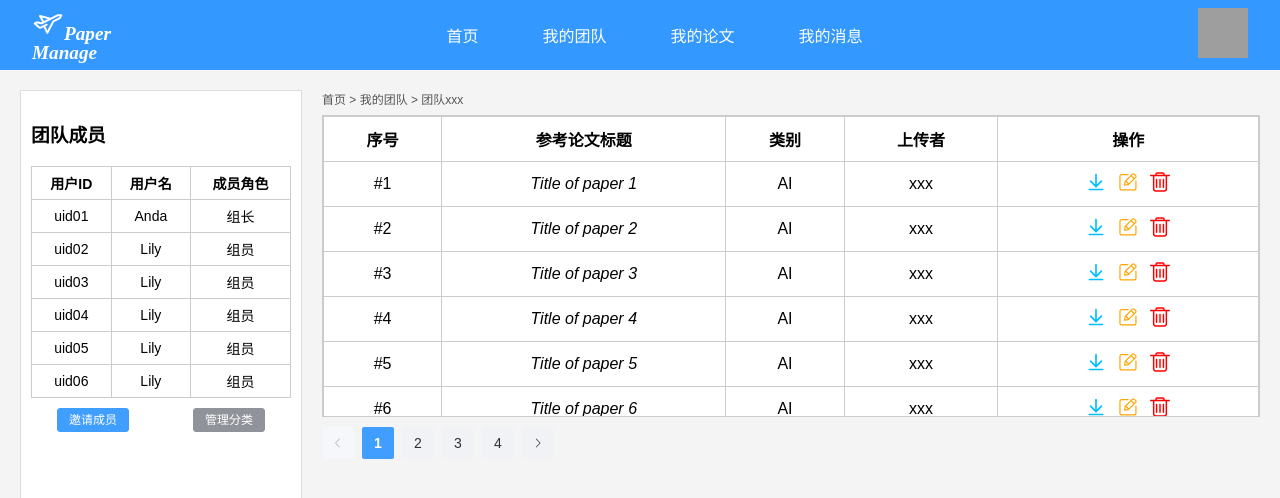
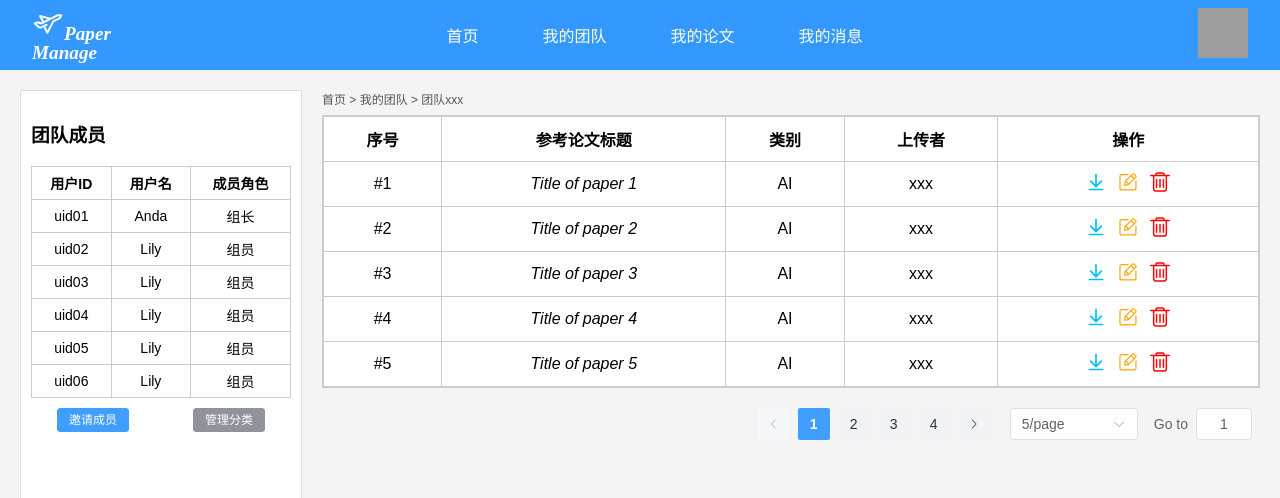
Before and after one commit to NingNZ/Paper-Manage-System, a Vue app in the folder vueProject/: page /other in a window 1280 px wide. Shown: the top 498 px of the page. Built offline with nearby package versions, Linux system fonts and the light colour scheme; grey boxes are pictures that could not be loaded.

Commit message:
统一底部导航栏样式

```diff
--- a/vueProject/pages/ManageTeamArticle.vue
+++ b/vueProject/pages/ManageTeamArticle.vue
@@ -45,8 +45,8 @@
               </tr>
             </thead>
             <tbody>
-              <tr v-for="(paper, index) in papers" :key="index">
-                <td>#{{ index + 1 }}</td>
+              <tr v-for="(paper, index) in pagedPapers" :key="index">
+                <td>#{{ (currentPage - 1) * pageSize + index + 1 }}</td>
                 <td><em>{{ paper.title }}</em></td>
                 <td>{{ paper.category }}</td>
                 <td>{{ paper.uploader }}</td>
@@ -62,10 +62,14 @@
 
         <el-pagination
           background
-          layout="prev, pager, next"
-          :total="20"
-          :page-size="6"
-          style="margin-top: 10px"
+          layout="prev, pager, next, sizes, jumper"
+          :total="papers.length"
+          :page-size="pageSize"
+          :page-sizes="[5, 10, 20]"
+          :current-page="currentPage"
+          @current-change="handlePageChange"
+          @size-change="handleSizeChange"
+          class="pagination-right"
         />
       </section>
     </main>
@@ -73,7 +77,7 @@
 </template>
 
 <script setup>
-import { ref } from 'vue'
+import { ref, computed } from 'vue'
 import { ElButton, ElPagination } from 'element-plus'
 import bar from '../components/bar.vue';
 
@@ -86,14 +90,28 @@ const members = [
   { id: 'uid06', name: 'Lily', role: '组员' }
 ]
 
-const papers = [
-  { title: 'Title of paper 1', category: 'AI', uploader: 'xxx' },
-  { title: 'Title of paper 2', category: 'AI', uploader: 'xxx' },
-  { title: 'Title of paper 3', category: 'AI', uploader: 'xxx' },
-  { title: 'Title of paper 4', category: 'AI', uploader: 'xxx' },
-  { title: 'Title of paper 5', category: 'AI', uploader: 'xxx' },
-  { title: 'Title of paper 6', category: 'AI', uploader: 'xxx' }
-]
+const papers = Array.from({ length: 20 }, (_, i) => ({
+  title: `Title of paper ${i + 1}`,
+  category: 'AI',
+  uploader: 'xxx'
+}))
+
+const currentPage = ref(1)
+const pageSize = ref(5)
+
+const pagedPapers = computed(() => {
+  const start = (currentPage.value - 1) * pageSize.value
+  return papers.slice(start, start + pageSize.value)
+})
+
+function handlePageChange(val) {
+  currentPage.value = val
+}
+
+function handleSizeChange(val) {
+  pageSize.value = val
+  currentPage.value = 1
+}
 </script>
 
 <style scoped>
@@ -111,7 +129,6 @@ const papers = [
   gap: 20px;
 }
 
-/* 左侧成员表 */
 .left-table {
   width: 260px;
   background: white;
@@ -120,10 +137,12 @@ const papers = [
   max-height: 400px;
   overflow-y: auto;
 }
+
 .member-table {
   width: 100%;
   border-collapse: collapse;
 }
+
 .member-table th,
 .member-table td {
   border: 1px solid #ccc;
@@ -131,31 +150,37 @@ const papers = [
   font-size: 14px;
   text-align: center;
 }
+
 .buttons {
   display: flex;
   justify-content: space-around;
   margin-top: 10px;
 }
 
-/* 右侧内容 */
 .content {
   flex: 1;
+  display: flex;
+  flex-direction: column;
 }
+
 .breadcrumb {
   font-size: 12px;
   margin-bottom: 8px;
   color: #555;
 }
+
 .table-wrapper {
   max-height: 300px;
   overflow-y: auto;
   background: white;
   border: 1px solid #ccc;
 }
+
 .custom-table {
   width: 100%;
   border-collapse: collapse;
 }
+
 .custom-table th,
 .custom-table td {
   border: 1px solid #ccc;
@@ -163,7 +188,6 @@ const papers = [
   text-align: center;
 }
 
-/* 操作图标样式 */
 .action-icon {
   width: 20px;
   height: 20px;
@@ -171,8 +195,15 @@ const papers = [
   cursor: pointer;
   transition: transform 0.2s ease, filter 0.2s ease;
 }
+
 .action-icon:hover {
   transform: scale(1.2);
   filter: brightness(1.2);
 }
+
+/* 分页器右对齐 */
+:deep(.el-pagination) {
+  align-self: flex-end;
+  margin-top: 20px;
+}
 </style>
--- a/vueProject/pages/MyNotices.vue
+++ b/vueProject/pages/MyNotices.vue
@@ -3,6 +3,7 @@
   <div class="container">
     <!-- 顶部导航栏 -->
     <bar></bar>
+
     <!-- 页面主体 -->
     <main class="main-wrapper">
       <!-- 左侧菜单 -->
@@ -43,7 +44,7 @@
               </tr>
             </thead>
             <tbody>
-              <tr v-for="(item, index) in papers" :key="index">
+              <tr v-for="(item, index) in pagedPapers" :key="index">
                 <td>{{ item.title }}</td>
                 <td>{{ item.authors }}</td>
                 <td>{{ item.team }}</td>
@@ -63,10 +64,13 @@
         <el-pagination
           background
           layout="prev, pager, next, sizes, jumper"
-          :total="50"
-          :page-size="5"
+          :total="papers.length"
+          :page-size="pageSize"
+          :current-page="currentPage"
+          @current-change="handlePageChange"
+          @size-change="handleSizeChange"
           :page-sizes="[5, 10, 20]"
-          style="margin-top: 20px"
+          class="pagination-right"
         />
       </section>
     </main>
@@ -74,66 +78,54 @@
 </template>
 
 <script setup>
-import { ref } from 'vue'
-import bar from '../components/bar.vue';
+import { ref, computed } from 'vue'
+import bar from '../components/bar.vue'
 
 const activeSidebar = ref('待处理的通知')
-
 const setActive = (item) => {
   activeSidebar.value = item
 }
 
+const currentPage = ref(1)
+const pageSize = ref(5)
+
 const papers = [
-  {
-    title: "Hello's life",
-    authors: "Linda, Jack",
-    team: "AI科研小组",
-    journal: "IEEE",
-    date: "2025-02"
-  },
-  {
-    title: "Moore's raw",
-    authors: "Jason, Alice",
-    team: "CS科研小组",
-    journal: "IEEE",
-    date: "2025-03"
-  },
-  {
-    title: "Graph Theory",
-    authors: "Alice, Jky",
-    team: "Web小队",
-    journal: "IEEE",
-    date: "2025-03"
-  },
-  {
-    title: "Algebra",
-    authors: "Mock, Chicaco",
-    team: "机器学习研究",
-    journal: "IEEE",
-    date: "2025-04"
-  },
-  {
-    title: "Set Theory",
-    authors: "Jack",
-    team: "算法设计",
-    journal: "IEEE",
-    date: "2025-05"
-  },
-  {
-    title: "Extra Paper",
-    authors: "John Doe",
-    team: "New Lab",
-    journal: "Nature",
-    date: "2025-06"
-  },
-  {
-    title: "Another Paper",
-    authors: "Jane Doe",
-    team: "Deep Lab",
-    journal: "Science",
-    date: "2025-07"
-  }
+  { title: "Hello's life", authors: "Linda, Jack", team: "AI科研小组", journal: "IEEE", date: "2025-02" },
+  { title: "Moore's raw", authors: "Jason, Alice", team: "CS科研小组", journal: "IEEE", date: "2025-03" },
+  { title: "Graph Theory", authors: "Alice, Jky", team: "Web小队", journal: "IEEE", date: "2025-03" },
+  { title: "Algebra", authors: "Mock, Chicaco", team: "机器学习研究", journal: "IEEE", date: "2025-04" },
+  { title: "Set Theory", authors: "Jack", team: "算法设计", journal: "IEEE", date: "2025-05" },
+  { title: "Extra Paper", authors: "John Doe", team: "New Lab", journal: "Nature", date: "2025-06" },
+  { title: "Another Paper", authors: "Jane Doe", team: "Deep Lab", journal: "Science", date: "2025-07" },
+  { title: "Big Data", authors: "Zhang Wei", team: "数据科学", journal: "IEEE", date: "2025-07" },
+  { title: "Quantum Net", authors: "Li Hua", team: "量子计算", journal: "Nature", date: "2025-08" },
+  { title: "Neural Graph", authors: "Tom, Jerry", team: "AI Lab", journal: "IEEE", date: "2025-08" },
+  { title: "Knowledge Mining", authors: "Emma", team: "语义小组", journal: "ACM", date: "2025-09" },
+  { title: "Multimodal", authors: "Liu Qiang", team: "认知组", journal: "Science", date: "2025-09" },
+  { title: "GAN Vision", authors: "Sam", team: "生成网络", journal: "CVPR", date: "2025-10" },
+  { title: "Text Encoder", authors: "Jin", team: "自然语言", journal: "ACL", date: "2025-10" },
+  { title: "MLP & GNN", authors: "Chen", team: "神经网络", journal: "ICLR", date: "2025-11" },
+  { title: "Hybrid Systems", authors: "Lee", team: "控制组", journal: "CDC", date: "2025-11" },
+  { title: "Vision Transformers", authors: "Kim", team: "视觉小组", journal: "NeurIPS", date: "2025-11" },
+  { title: "Prompt Tuning", authors: "Zhao", team: "大模型组", journal: "EMNLP", date: "2025-12" },
+  { title: "Meta Learning", authors: "Wang", team: "迁移学习", journal: "AAAI", date: "2025-12" },
+  { title: "Low-rank Adaptation", authors: "Zhang", team: "LoRA", journal: "ICML", date: "2025-12" }
 ]
+
+const pagedPapers = computed(() => {
+  const start = (currentPage.value - 1) * pageSize.value
+  const end = start + pageSize.value
+  return papers.slice(start, end)
+})
+
+const handlePageChange = (page) => {
+  currentPage.value = page
+}
+
+const handleSizeChange = (size) => {
+  pageSize.value = size
+  currentPage.value = 1
+}
 </script>
 
 <style scoped>
@@ -144,13 +136,12 @@ const papers = [
   display: flex;
   flex-direction: column;
 }
-/* 页面布局 */
+
 .main-wrapper {
   display: flex;
   flex: 1;
 }
 
-/* 左侧菜单栏 */
 .sidebar {
   width: 180px;
   background-color: #e8f4ff;
@@ -180,10 +171,12 @@ const papers = [
   font-weight: bold;
 }
 
-/* 右侧内容区 */
 .content {
   flex: 1;
   padding: 20px;
+  display: flex;
+  flex-direction: column;
+  position: relative;
 }
 
 .breadcrumb {
@@ -192,7 +185,6 @@ const papers = [
   margin-bottom: 10px;
 }
 
-/* 表格样式 */
 .table-wrapper {
   max-height: 300px;
   overflow-y: auto;
@@ -221,4 +213,10 @@ const papers = [
   transform: scale(1.1);
   filter: brightness(1.1);
 }
+
+/* 分页器靠右 */
+:deep(.el-pagination) {
+  align-self: flex-end;
+  margin-top: 20px;
+}
 </style>
```
